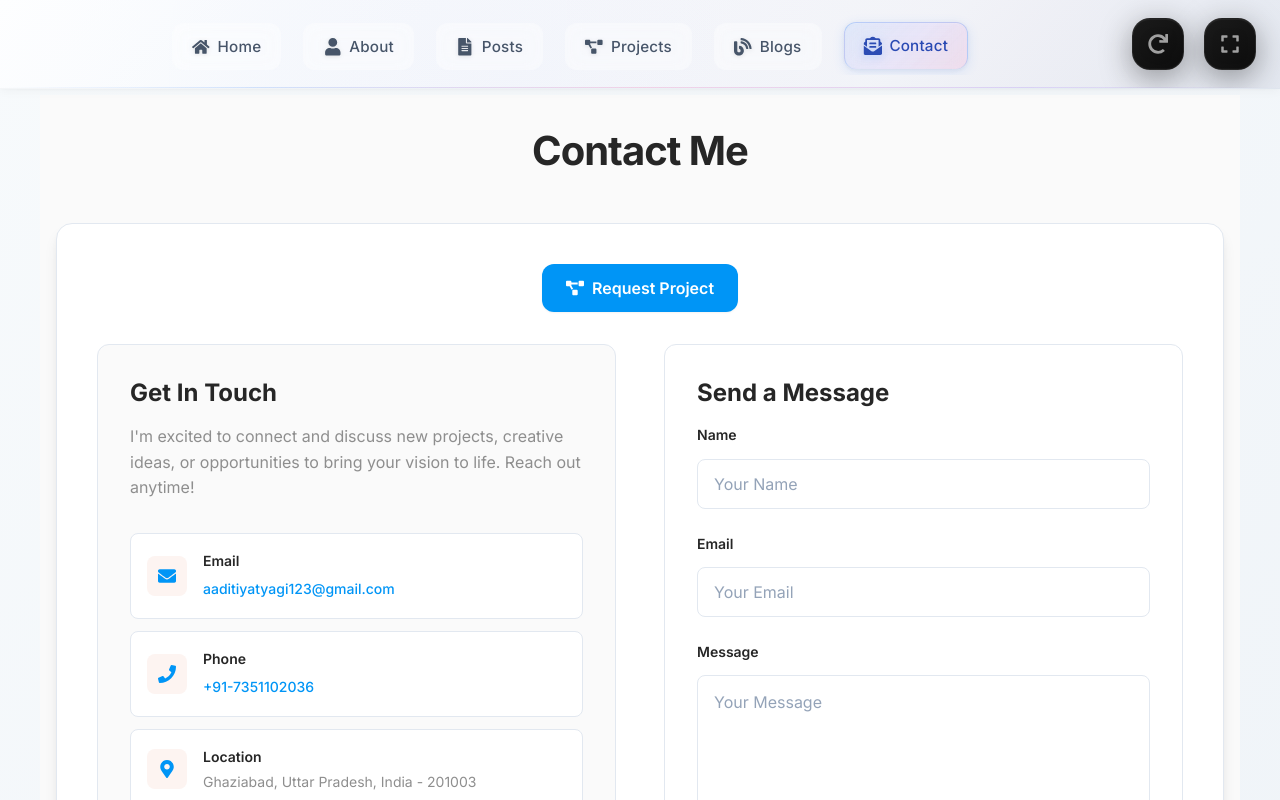
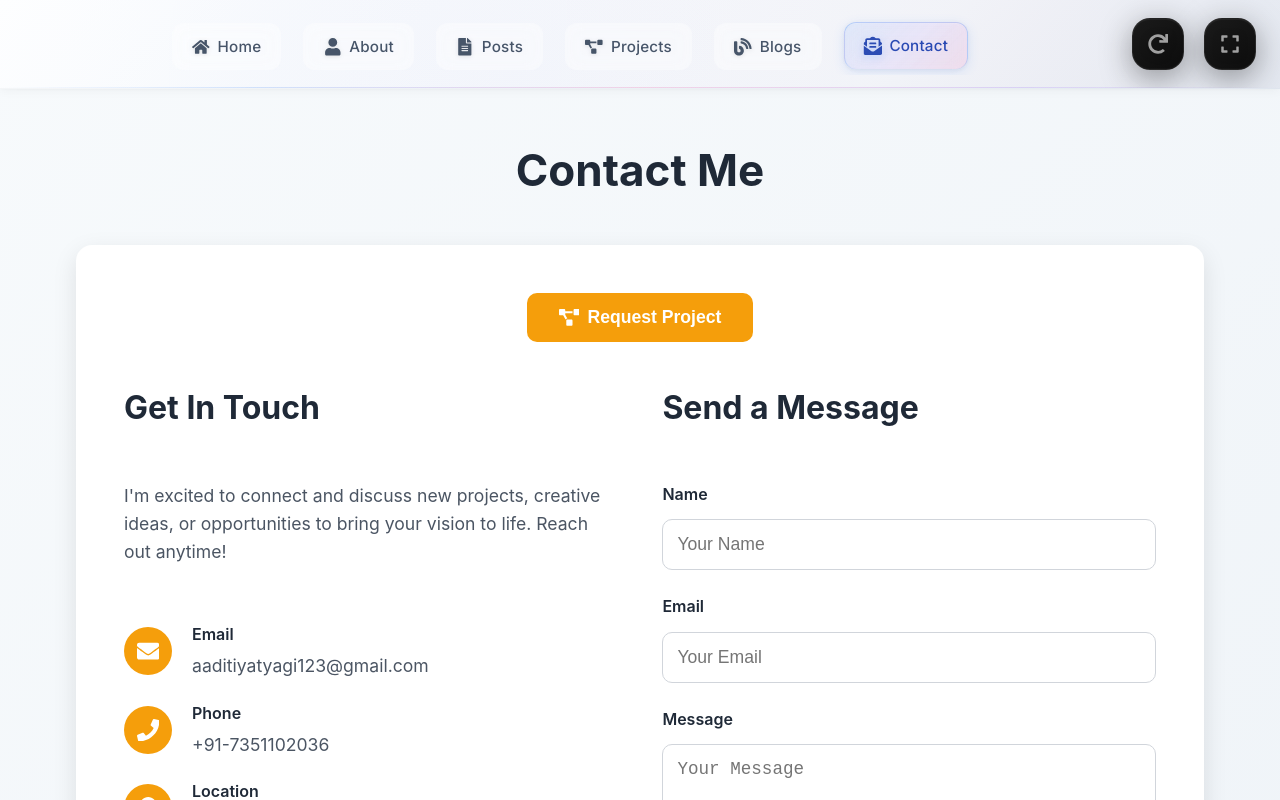
Before and after one commit to meaaditiya/portfolio, a React (Vite) app in the folder frontend/: page /contact in a window 1280 px wide. Built offline with nearby package versions, Linux system fonts and the light colour scheme.

Commit message:
chnaged contact styles

```diff
--- a/frontend/src/pages/contact.css
+++ b/frontend/src/pages/contact.css
@@ -1,283 +1,216 @@
-/* Contact Component CSS - Claude.ai Inspired Light Theme */
-
-/* Root Variables */
-:root {
-  --primary-color: #d97757; /* Warm orange */
-  --primary-hover: #c7654a; /* Darker orange */
-  --primary-light: #fdf4f1; /* Light peach/pink */
-  --secondary-color: #64748b;
-  --accent-color: #d97757;
-  --success-color: #10b981;
-  --error-color: #ef4444;
-  --warning-color: #f59e0b;
-
-  --bg-primary: #ffffff;
-  --bg-secondary: #f8fafc;
-  --bg-tertiary: #f1f5f9;
-  --bg-card: #ffffff;
-  --bg-input: #ffffff;
-  --bg-hover: #f1f5f9;
-
-  --text-primary: #0f172a;
-  --text-secondary: #475569;
-  --text-muted: #64748b;
-  --text-placeholder: #94a3b8;
-
-  --border-color: #e2e8f0;
-  --border-hover: #cbd5e1;
-  --border-focus: #d97757; /* Match primary color for focus */
-
-  --shadow-sm: 0 1px 2px 0 rgba(0, 0, 0, 0.05);
-  --shadow-md: 0 4px 6px -1px rgba(0, 0, 0, 0.1), 0 2px 4px -1px rgba(0, 0, 0, 0.06);
-  --shadow-lg: 0 10px 15px -3px rgba(0, 0, 0, 0.1), 0 4px 6px -2px rgba(0, 0, 0, 0.05);
-  --shadow-xl: 0 20px 25px -5px rgba(0, 0, 0, 0.1), 0 10px 10px -5px rgba(0, 0, 0, 0.04);
-
-  --radius-sm: 0.375rem;
-  --radius-md: 0.5rem;
-  --radius-lg: 0.75rem;
-  --radius-xl: 1rem;
-
-  --transition: all 0.2s cubic-bezier(0.4, 0, 0.2, 1);
-  --transition-slow: all 0.3s cubic-bezier(0.4, 0, 0.2, 1);
+/* Reset and Base Styles */
+* {
+  margin: 0;
+  padding: 0;
+  box-sizing: border-box;
 }
 
-/* Reset and Base Styles */
-* {
-  box-sizing: border-box;
-  margin: 0;
-  padding: 0;
-}
-
-a {
-  color: var(--primary-color); /* Prevent default blue links */
-  text-decoration: none;
-}
-
-button,
-input,
-select,
-textarea {
-  font-family: inherit;
-  font-size: 100%;
-  outline: none; /* Remove default blue outline */
+body {
+  font-family: -apple-system, BlinkMacSystemFont, 'Segoe UI', Roboto, sans-serif;
+  line-height: 1.6;
+  color: #D4D4D8;
+  background-color: #F5F5F9;
+  -webkit-font-smoothing: antialiased;
+  -moz-osx-font-smoothing: grayscale;
 }
 
 /* Main Section */
 .cnt-main-section {
   max-width: 1200px;
-  margin: 0 auto;
-  padding: 2rem 1rem;
-  background-color: var(--bg-secondary);
-  min-height: 100vh;
+  margin: 2.5rem auto;
+  padding: 0 clamp(1.25rem, 3.5vw, 2.25rem);
 }
 
 .cnt-section-title {
-  font-size: 2.5rem;
+  font-size: clamp(2rem, 5vw, 2.75rem);
   font-weight: 700;
-  color: var(--text-primary);
   text-align: center;
-  margin-bottom: 3rem;
-  letter-spacing: -0.025em;
-  line-height: 1.2;
+  margin-bottom: 2.5rem;
+  color: #1F2937;
 }
 
-/* Main Card */
+/* Card */
 .cnt-card {
-  background: var(--bg-card);
-  border-radius: var(--radius-xl);
-  box-shadow: var(--shadow-lg);
-  border: 1px solid var(--border-color);
-  padding: 2.5rem;
-  margin-bottom: 2rem;
+  background-color: #FFFFFF;
+  border-radius: 16px;
+  box-shadow: 0 8px 24px rgba(0, 0, 0, 0.1);
+  padding: clamp(1.75rem, 4.5vw, 3rem);
 }
 
-/* Action Buttons */
+/* Actions */
 .cnt-actions {
   display: flex;
   justify-content: center;
-  margin-bottom: 2rem;
+  margin-bottom: 2.5rem;
 }
 
 .cnt-action-btn-project {
-  display: inline-flex;
+  display: flex;
   align-items: center;
   gap: 0.5rem;
-  background: var(--primary-color);
-  color: white;
+  padding: 0.875rem 2rem;
+  background: #F59E0B;
+  color: #FFFFFF;
   border: none;
-  padding: 0.875rem 1.5rem;
-  border-radius: var(--radius-lg);
-  font-size: 1rem;
+  border-radius: 10px;
+  font-size: 1.1rem;
   font-weight: 600;
   cursor: pointer;
-  transition: var(--transition);
-  box-shadow: var(--shadow-sm);
+  transition: background 0.3s ease, transform 0.2s ease, box-shadow 0.3s ease;
 }
 
 .cnt-action-btn-project:hover {
-  background: var(--primary-hover);
-  transform: translateY(-1px);
-  box-shadow: var(--shadow-md);
+  background: #D97706;
+  transform: translateY(-3px);
+  box-shadow: 0 4px 12px rgba(245, 158, 11, 0.3);
+}
+
+.cnt-action-btn-project:focus {
+  outline: 3px solid #FBBF24;
+  outline-offset: 3px;
 }
 
 .cnt-action-icon {
-  font-size: 1.125rem;
+  font-size: 1.3rem;
 }
 
 /* Grid Layout */
 .cnt-grid {
   display: grid;
   grid-template-columns: 1fr 1fr;
-  gap: 3rem;
-  align-items: start;
+  gap: clamp(1.75rem, 3.5vw, 3rem);
 }
 
-/* Contact Info Section */
+@media (max-width: 768px) {
+  .cnt-grid {
+    grid-template-columns: 1fr;
+  }
+}
+
+/* Info Section */
 .cnt-info {
-  background: var(--bg-secondary);
-  border-radius: var(--radius-lg);
-  padding: 2rem;
-  border: 1px solid var(--border-color);
+  display: flex;
+  flex-direction: column;
+  gap: 1.75rem;
 }
 
 .cnt-card-title {
-  font-size: 1.5rem;
+  font-size: clamp(1.5rem, 4.5vw, 2rem);
   font-weight: 700;
-  color: var(--text-primary);
-  margin-bottom: 1rem;
-  line-height: 1.3;
+  color: #1F2937;
+  margin-bottom: 1.25rem;
 }
 
 .cnt-card-text {
-  color: var(--text-secondary);
-  line-height: 1.6;
-  margin-bottom: 2rem;
-  font-size: 1rem;
+  font-size: 1.1rem;
+  color: #4B5563;
+  margin-bottom: 1.75rem;
 }
 
-/* Contact Details */
 .cnt-details {
-  margin-bottom: 2rem;
+  display: flex;
+  flex-direction: column;
+  gap: 1.25rem;
 }
 
 .cnt-item {
   display: flex;
   align-items: center;
-  gap: 1rem;
-  padding: 1rem;
-  margin-bottom: 0.75rem;
-  background: var(--bg-card);
-  border-radius: var(--radius-md);
-  border: 1px solid var(--border-color);
-  transition: var(--transition);
-}
-
-.cnt-item:hover {
-  border-color: var(--border-hover);
-  box-shadow: var(--shadow-sm);
+  gap: 1.25rem;
 }
 
 .cnt-icon-container {
   display: flex;
   align-items: center;
   justify-content: center;
-  width: 2.5rem;
-  height: 2.5rem;
-  background: var(--primary-light);
-  border-radius: var(--radius-md);
-  flex-shrink: 0;
+  width: 48px;
+  height: 48px;
+  background: #F59E0B;
+  color: #FFFFFF;
+  border-radius: 50%;
 }
 
 .cnt-icon {
-  color: var(--primary-color);
-  font-size: 1.125rem;
+  font-size: 1.4rem;
 }
 
 .cnt-title {
-  font-size: 0.875rem;
+  font-size: 1rem;
   font-weight: 600;
-  color: var(--text-primary);
-  margin: 0 0 0.25rem 0;
+  color: #1F2937;
+  margin-bottom: 0.3rem;
 }
 
+.cnt-link,
 .cnt-value {
-  font-size: 0.875rem;
-  color: var(--text-secondary);
-  margin: 0;
-  line-height: 1.4;
-}
-
-.cnt-link {
-  color: var(--primary-color);
+  font-size: 1.1rem;
+  color: #4B5563;
   text-decoration: none;
-  font-size: 0.875rem;
-  font-weight: 500;
-  transition: var(--transition);
 }
 
 .cnt-link:hover {
-  color: var(--primary-hover);
+  color: #F59E0B;
   text-decoration: underline;
 }
 
-/* Frequent Queries */
+/* Queries Section */
 .cnt-queries {
-  background: var(--bg-card);
-  border-radius: var(--radius-md);
-  padding: 1.5rem;
-  border: 1px solid var(--border-color);
+  margin-top: 2.5rem;
 }
 
 .cnt-queries-title {
   display: flex;
   align-items: center;
-  gap: 0.5rem;
-  font-size: 1rem;
+  gap: 0.75rem;
+  font-size: 1.5rem;
   font-weight: 600;
-  color: var(--text-primary);
-  margin-bottom: 1rem;
+  color: #1F2937;
+  margin-bottom: 1.25rem;
 }
 
 .cnt-queries-icon {
-  color: var(--accent-color);
-  font-size: 1rem;
+  color: #F59E0B;
 }
 
 .cnt-queries-list {
   display: flex;
   flex-direction: column;
-  gap: 0.5rem;
+  gap: 1rem;
 }
 
 .cnt-query-btn {
-  background: var(--bg-tertiary);
-  border: 1px solid var(--border-color);
-  border-radius: var(--radius-md);
-  padding: 0.75rem 1rem;
+  background: #F3F4F6;
+  border: 1px solid #D1D5DB;
+  border-radius: 10px;
+  padding: 1rem;
+  font-size: 1rem;
+  color: #4B5563;
   text-align: left;
-  font-size: 0.875rem;
-  color: var(--text-secondary);
   cursor: pointer;
-  transition: var(--transition);
-  line-height: 1.4;
+  transition: background 0.3s ease, border-color 0.3s ease, color 0.3s ease;
 }
 
 .cnt-query-btn:hover {
-  background: var(--bg-hover);
-  border-color: var(--border-hover);
-  color: var(--text-primary);
+  background: #FFFFFF;
+  color: #1F2937;
+  border-color: #F59E0B;
 }
 
-/* Form Container */
-.cnt-form-container {
-  background: var(--bg-card);
-  border-radius: var(--radius-lg);
-  padding: 2rem;
-  border: 1px solid var(--border-color);
+.cnt-query-btn:focus {
+  outline: 3px solid #FBBF24;
+  outline-offset: 3px;
 }
 
 /* Form Styles */
-.cnt-form {
+.cnt-form-container,
+.cnt-project-form-container {
+  display: flex;
+  flex-direction: column;
+  gap: 1.75rem;
+}
+
+.cnt-form,
+.cnt-project-form {
   display: flex;
   flex-direction: column;
   gap: 1.5rem;
@@ -286,155 +219,130 @@ textarea {
 .cnt-form-row {
   display: grid;
   grid-template-columns: 1fr 1fr;
-  gap: 1.5rem;
+  gap: 1.75rem;
+}
+
+@media (max-width: 600px) {
+  .cnt-form-row {
+    grid-template-columns: 1fr;
+  }
 }
 
 .cnt-form-group {
   display: flex;
   flex-direction: column;
-  gap: 0.5rem;
+  gap: 0.75rem;
 }
 
 .cnt-form-label {
-  font-size: 0.875rem;
+  font-size: 1rem;
   font-weight: 600;
-  color: var(--text-primary);
-  margin-bottom: 0.25rem;
+  color: #1F2937;
 }
 
 .cnt-form-input,
-.cnt-form-select,
-.cnt-form-textarea {
-  padding: 0.875rem 1rem;
-  border: 1px solid var(--border-color);
-  border-radius: var(--radius-md);
-  font-size: 1rem;
-  background: var(--bg-input);
-  color: var(--text-primary);
-  transition: var(--transition);
-  font-family: inherit;
+.cnt-form-textarea,
+.cnt-form-select {
+  width: 100%;
+  padding: 0.875rem;
+  border: 1px solid #D1D5DB;
+  border-radius: 10px;
+  font-size: 1.1rem;
+  color: #1F2937;
+  background: #FFFFFF;
+  transition: border-color 0.3s ease, box-shadow 0.3s ease;
 }
 
 .cnt-form-input:focus,
-.cnt-form-select:focus,
-.cnt-form-textarea:focus {
+.cnt-form-textarea:focus,
+.cnt-form-select:focus {
+  border-color: #F59E0B;
+  box-shadow: 0 0 0 3px rgba(245, 158, 11, 0.2);
   outline: none;
-  border-color: var(--border-focus);
-  box-shadow: 0 0 0 3px rgba(217, 119, 87, 0.2); /* Match --primary-color */
-}
-
-.cnt-form-input::placeholder,
-.cnt-form-textarea::placeholder {
-  color: var(--text-placeholder);
 }
 
 .cnt-form-textarea {
   resize: vertical;
   min-height: 120px;
-  line-height: 1.5;
-}
-
-.cnt-form-select {
-  cursor: pointer;
 }
 
 .cnt-input-error {
-  border-color: var(--error-color);
-  box-shadow: 0 0 0 3px rgba(239, 68, 68, 0.1);
+  border-color: #DC2626;
 }
 
 .cnt-error-text {
-  font-size: 0.875rem;
-  color: var(--error-color);
-  margin: 0;
-  font-weight: 500;
+  font-size: 0.9rem;
+  color: #DC2626;
+  margin-top: 0.3rem;
 }
 
-/* Buttons */
 .cnt-btn-primary {
-  background: var(--primary-color);
-  color: white;
+  padding: 0.875rem 2rem;
+  background: #F59E0B;
+  color: #FFFFFF;
   border: none;
-  padding: 0.875rem 1.5rem;
-  border-radius: var(--radius-md);
-  font-size: 1rem;
+  border-radius: 10px;
+  font-size: 1.1rem;
   font-weight: 600;
   cursor: pointer;
-  transition: var(--transition);
-  box-shadow: var(--shadow-sm);
-  min-height: 2.75rem;
-  display: flex;
-  align-items: center;
-  justify-content: center;
+  transition: background 0.3s ease, transform 0.2s ease, box-shadow 0.3s ease;
 }
 
-.cnt-btn-primary:hover:not(:disabled) {
-  background: var(--primary-hover);
-  transform: translateY(-1px);
-  box-shadow: var(--shadow-md);
+.cnt-btn-primary:hover {
+  background: #D97706;
+  transform: translateY(-3px);
+  box-shadow: 0 4px 12px rgba(245, 158, 11, 0.3);
+}
+
+.cnt-btn-primary:focus {
+  outline: 3px solid #FBBF24;
+  outline-offset: 3px;
 }
 
 .cnt-btn-primary:disabled {
-  opacity: 0.6;
+  background: #9CA3AF;
   cursor: not-allowed;
   transform: none;
 }
 
 .cnt-btn-large {
-  padding: 1rem 2rem;
-  font-size: 1.125rem;
-  min-height: 3rem;
+  padding: 1.25rem 2.5rem;
+  font-size: 1.2rem;
 }
 
 /* Project Section */
 .cnt-section-header {
   display: flex;
   align-items: center;
-  gap: 1rem;
-  margin-bottom: 2rem;
+  gap: 1.25rem;
+  margin-bottom: 2.5rem;
 }
 
 .cnt-back-btn {
-  display: inline-flex;
+  display: flex;
   align-items: center;
-  gap: 0.5rem;
-  background: var(--bg-tertiary);
-  color: var(--text-secondary);
-  border: 1px solid var(--border-color);
-  padding: 0.5rem 1rem;
-  border-radius: var(--radius-md);
-  font-size: 0.875rem;
-  font-weight: 500;
+  gap: 0.75rem;
+  background: none;
+  border: none;
+  color: #F59E0B;
+  font-size: 1.1rem;
+  font-weight: 600;
   cursor: pointer;
-  transition: var(--transition);
+  transition: color 0.3s ease;
 }
 
 .cnt-back-btn:hover {
-  background: var(--bg-hover);
-  color: var(--text-primary);
-  border-color: var(--border-hover);
+  color: #D97706;
 }
 
 .cnt-back-icon {
-  font-size: 0.875rem;
+  font-size: 1.4rem;
 }
 
 .cnt-section-subtitle {
-  font-size: 1.25rem;
-  font-weight: 600;
-  color: var(--text-primary);
-  margin: 0;
-}
-
-.cnt-project-form-container {
-  background: var(--bg-card);
-  border-radius: var(--radius-lg);
-  padding: 2.5rem;
-  border: 1px solid var(--border-color);
-}
-
-.cnt-project-form {
-  max-width: none;
+  font-size: 1.75rem;
+  font-weight: 700;
+  color: #1F2937;
 }
 
 /* Popup Styles */
@@ -442,217 +350,118 @@ textarea {
   position: fixed;
   top: 0;
   left: 0;
-  right: 0;
-  bottom: 0;
-  background: rgba(0, 0, 0, 0.5);
+  width: 100%;
+  height: 100%;
+  background: rgba(0, 0, 0, 0.6);
   display: flex;
   align-items: center;
   justify-content: center;
   z-index: 1000;
-  padding: 1rem;
-  backdrop-filter: blur(4px);
 }
 
 .cnt-popup-container {
-  background: var(--bg-card);
-  border-radius: var(--radius-xl);
-  box-shadow: var(--shadow-xl);
-  border: 1px solid var(--border-color);
-  max-width: 500px;
-  width: 100%;
+  background: #FFFFFF;
+  border-radius: 16px;
+  max-width: 550px;
+  width: 90%;
+  padding: 2.5rem;
   position: relative;
-  animation: popupSlideIn 0.3s ease-out;
-}
-
-@keyframes popupSlideIn {
-  from {
-    opacity: 0;
-    transform: translateY(-20px) scale(0.95);
-  }
-  to {
-    opacity: 1;
-    transform: translateY(0) scale(1);
-  }
+  box-shadow: 0 12px 32px rgba(0, 0, 0, 0.2);
+  color: #1F2937;
 }
 
 .cnt-popup-close {
   position: absolute;
-  top: 1rem;
-  right: 1rem;
-  background: var(--bg-tertiary);
-  border: 1px solid var(--border-color);
-  border-radius: var(--radius-md);
-  width: 2rem;
-  height: 2rem;
-  display: flex;
-  align-items: center;
-  justify-content: center;
+  top: 1.25rem;
+  right: 1.25rem;
+  background: none;
+  border: none;
+  color: #6B7280;
+  font-size: 1.4rem;
   cursor: pointer;
-  color: var(--text-secondary);
-  transition: var(--transition);
+  transition: color 0.3s ease;
 }
 
 .cnt-popup-close:hover {
-  background: var(--bg-hover);
-  color: var(--text-primary);
-  border-color: var(--border-hover);
+  color: #F59E0B;
 }
 
 .cnt-popup-content {
-  padding: 3rem 2rem 2rem;
+  display: flex;
+  flex-direction: column;
+  align-items: center;
+  gap: 1.75rem;
   text-align: center;
 }
 
-.cnt-popup-icon {
-  display: inline-flex;
-  align-items: center;
-  justify-content: center;
-  width: 4rem;
-  height: 4rem;
-  border-radius: 50%;
-  margin-bottom: 1.5rem;
-}
-
 .cnt-popup-icon.success {
-  background: rgba(16, 185, 129, 0.1);
-  color: var(--success-color);
+  color: #16A34A;
 }
 
 .cnt-popup-icon.error {
-  background: rgba(239, 68, 68, 0.1);
-  color: var(--error-color);
+  color: #DC2626;
 }
 
 .cnt-popup-title {
-  font-size: 1.5rem;
+  font-size: 1.75rem;
   font-weight: 700;
-  color: var(--text-primary);
-  margin-bottom: 1rem;
-  line-height: 1.3;
+  color: #1F2937;
 }
 
 .cnt-popup-message {
-  color: var(--text-secondary);
-  line-height: 1.6;
-  margin-bottom: 2rem;
-  font-size: 1rem;
+  font-size: 1.1rem;
+  color: #4B5563;
 }
 
 .cnt-popup-actions {
-  display: flex;
-  justify-content: center;
+  margin-top: 1.25rem;
 }
 
 .cnt-popup-btn {
-  background: var(--primary-color);
-  color: white;
+  padding: 0.875rem 2rem;
+  background: #F59E0B;
+  color: #FFFFFF;
   border: none;
-  padding: 0.75rem 2rem;
-  border-radius: var(--radius-md);
-  font-size: 1rem;
-  font-weight: 600;
+  border-radius: 10px;
+  font-size: 1.1rem;
   cursor: pointer;
-  transition: var(--transition);
-  box-shadow: var(--shadow-sm);
+  transition: background 0.3s ease, box-shadow 0.3s ease;
 }
 
 .cnt-popup-btn:hover {
-  background: var(--primary-hover);
-  box-shadow: var(--shadow-md);
+  background: #D97706;
+  box-shadow: 0 4px 12px rgba(245, 158, 11, 0.3);
 }
 
-/* Responsive Design */
-@media (max-width: 768px) {
-  .cnt-main-section {
-    padding: 1rem;
-  }
+.cnt-popup-btn:focus {
+  outline: 3px solid #FBBF24;
+  outline-offset: 3px;
+}
 
+/* Responsive Adjustments */
+@media (max-width: 480px) {
   .cnt-section-title {
     font-size: 2rem;
-    margin-bottom: 2rem;
   }
 
   .cnt-card {
-    padding: 1.5rem;
+    padding: 1.75rem;
   }
 
-  .cnt-grid {
-    grid-template-columns: 1fr;
-    gap: 2rem;
+  .cnt-action-btn-project,
+  .cnt-btn-primary,
+  .cnt-popup-btn {
+    width: 100%;
+    text-align: center;
   }
 
-  .cnt-form-row {
-    grid-template-columns: 1fr;
-    gap: 1.5rem;
+  .cnt-form-input,
+  .cnt-form-textarea,
+  .cnt-form-select {
+    font-size: 1rem;
   }
 
-  .cnt-info,
-  .cnt-form-container,
-  .cnt-project-form-container {
-    padding: 1.5rem;
-  }
-
-  .cnt-section-header {
-    flex-direction: column;
-    align-items: flex-start;
-    gap: 0.75rem;
-  }
-
-  .cnt-popup-content {
-    padding: 2rem 1.5rem 1.5rem;
-  }
-
-  .cnt-popup-title {
-    font-size: 1.25rem;
+  .cnt-popup-container {
+    padding: 2rem;
   }
 }
-
-@media (max-width: 480px) {
-  .cnt-section-title {
-    font-size: 1.75rem;
-  }
-
-  .cnt-card {
-    padding: 1rem;
-  }
-
-  .cnt-info,
-  .cnt-form-container,
-  .cnt-project-form-container {
-    padding: 1rem;
-  }
-
-  .cnt-item {
-    padding: 0.75rem;
-  }
-
-  .cnt-queries {
-    padding: 1rem;
-  }
-
-  .cnt-popup-overlay {
-    padding: 0.5rem;
-  }
-
-  .cnt-popup-content {
-    padding: 1.5rem 1rem 1rem;
-  }
-}
-
-/* Focus visible for accessibility */
-.cnt-form-input:focus-visible,
-.cnt-form-select:focus-visible,
-.cnt-form-textarea:focus-visible,
-.cnt-btn-primary:focus-visible,
-.cnt-query-btn:focus-visible,
-.cnt-back-btn:focus-visible,
-.cnt-popup-close:focus-visible {
-  outline: 2px solid var(--primary-color); /* #d97757 */
-  outline-offset: 2px;
-  box-shadow: 0 0 0 3px rgba(217, 119, 87, 0.2); /* Match --primary-color */
-}
-
-/* Smooth scrolling */
-html {
-  scroll-behavior: smooth;
-}
```
